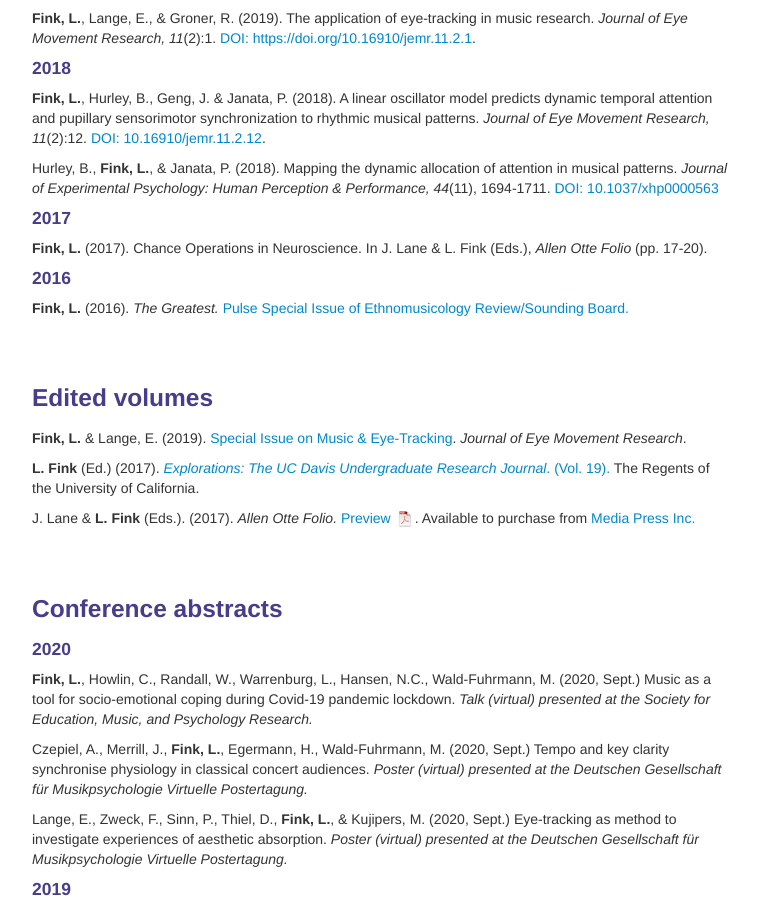
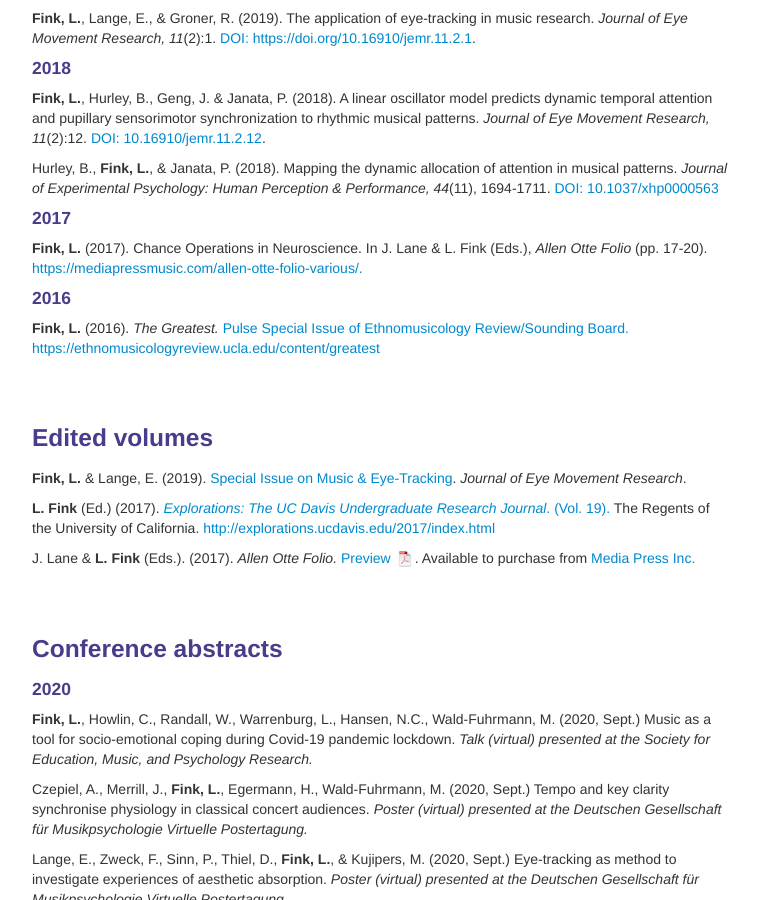
Before and after one commit to lkfink/lkfink.github.io, a Jekyll site: the page built from pages/pubs.md, in a window 1280 px wide and 900 px high, scrolled down 546 px. Shown: the whole window, without its empty margins (258-1016 px from the left). Built offline with Jekyll 4.4.1, drawn with Linux system fonts in a browser that asks for light colours; some of the changed lines change nothing that is shown.

Commit message:
add links

```diff
--- a/pages/pubs.md
+++ b/pages/pubs.md
@@ -54,10 +54,10 @@
 -->
 
 #### 2017
-**Fink, L.** (2017). Chance Operations in Neuroscience.  In J. Lane & L. Fink (Eds.), *Allen Otte Folio* (pp. 17-20).
+**Fink, L.** (2017). Chance Operations in Neuroscience.  In J. Lane & L. Fink (Eds.), *Allen Otte Folio* (pp. 17-20). [https://mediapressmusic.com/allen-otte-folio-various/.](https://mediapressmusic.com/allen-otte-folio-various/){:target="_blank"}
 
 #### 2016
-**Fink, L.** (2016). *The Greatest.* [Pulse Special Issue of Ethnomusicology Review/Sounding Board.](http://ethnomusicologyreview.ucla.edu/sounding-board/special-issue){:target="_blank"}
+**Fink, L.** (2016). *The Greatest.* [Pulse Special Issue of Ethnomusicology Review/Sounding Board.](http://ethnomusicologyreview.ucla.edu/sounding-board/special-issue){:target="_blank"} [https://ethnomusicologyreview.ucla.edu/content/greatest](https://ethnomusicologyreview.ucla.edu/content/greatest){:target="_blank"}
 
 
 <br>
@@ -70,7 +70,7 @@
 
 **Fink, L.** & Lange, E. (2019). [Special Issue on Music & Eye-Tracking](https://bop.unibe.ch/JEMR/issue/view/793){:target="_blank"}. *Journal of Eye Movement Research*.
 
-**L. Fink** (Ed.) (2017). [*Explorations: The UC Davis Undergraduate Research Journal*. (Vol. 19).](http://explorations.ucdavis.edu/2017/index.html){:target="_blank"} The Regents of the University of California.
+**L. Fink** (Ed.) (2017). [*Explorations: The UC Davis Undergraduate Research Journal*. (Vol. 19).](http://explorations.ucdavis.edu/2017/index.html){:target="_blank"} The Regents of the University of California. [http://explorations.ucdavis.edu/2017/index.html](http://explorations.ucdavis.edu/2017/index.html){:target="_blank"}
 
 J. Lane & **L. Fink** (Eds.). (2017). *Allen Otte Folio.* [Preview ![Program as pdf](icons16/pdf-icon.png)]({{ BASE_PATH }}/assets/Otte_Folio_preview.pdf){:target="_blank"}. Available to purchase from [Media Press Inc.](https://mediapressmusic.com/allen-otte-folio-various/){:target="_blank"}
 
```
